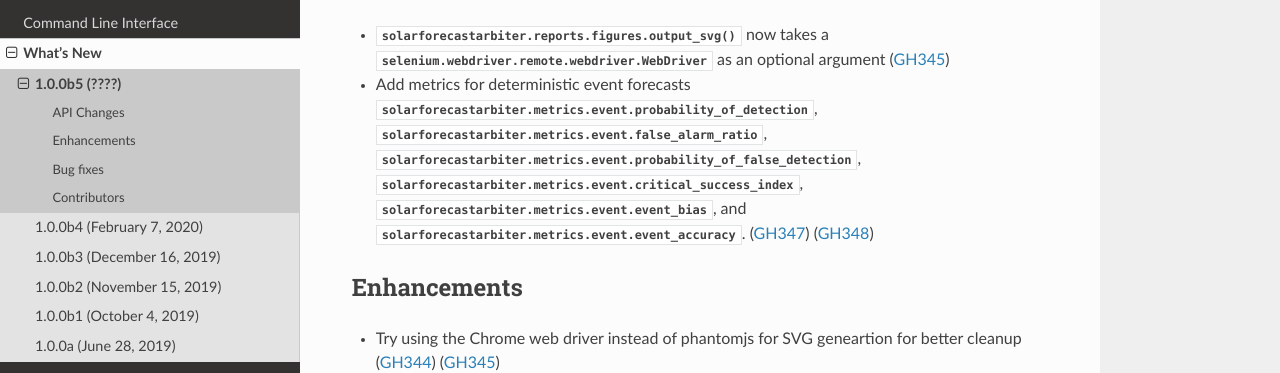
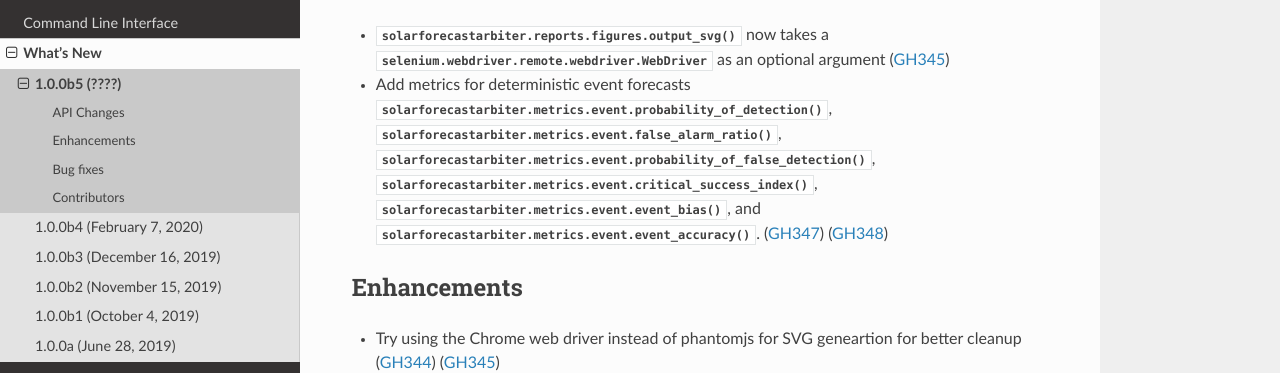
Before and after one commit to SolarArbiter/solarforecastarbiter-core, a Sphinx documentation site: the page built from docs/source/whatsnew/1.0.0b5.rst, in a window 1280 px wide and 1230 px high. Shown: the part 241-614 px from the top of the window. Built offline with Sphinx 7.4.7 and the Read the Docs theme 2.0.0, drawn with Linux system fonts in a browser that asks for light colours; part of the change alters nothing that is shown.

```diff
--- a/docs/source/whatsnew/1.0.0b5.rst
+++ b/docs/source/whatsnew/1.0.0b5.rst
@@ -12,12 +12,12 @@ API Changes
   :py:class:`selenium.webdriver.remote.webdriver.WebDriver` as an optional
   argument (:pull:`345`)
 * Add metrics for deterministic event forecasts
-  :py:mod:`solarforecastarbiter.metrics.event.probability_of_detection`,
-  :py:mod:`solarforecastarbiter.metrics.event.false_alarm_ratio`,
-  :py:mod:`solarforecastarbiter.metrics.event.probability_of_false_detection`,
-  :py:mod:`solarforecastarbiter.metrics.event.critical_success_index`,
-  :py:mod:`solarforecastarbiter.metrics.event.event_bias`, and
-  :py:mod:`solarforecastarbiter.metrics.event.event_accuracy`. (:issue:`347`) (:pull:`348`)
+  :py:func:`solarforecastarbiter.metrics.event.probability_of_detection`,
+  :py:func:`solarforecastarbiter.metrics.event.false_alarm_ratio`,
+  :py:func:`solarforecastarbiter.metrics.event.probability_of_false_detection`,
+  :py:func:`solarforecastarbiter.metrics.event.critical_success_index`,
+  :py:func:`solarforecastarbiter.metrics.event.event_bias`, and
+  :py:func:`solarforecastarbiter.metrics.event.event_accuracy`. (:issue:`347`) (:pull:`348`)
 
 
 Enhancements
```
